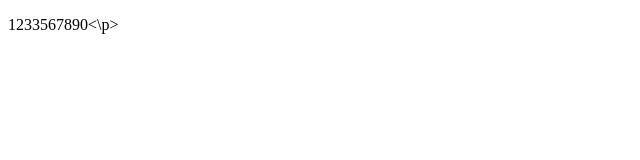
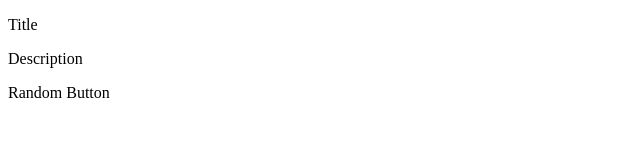
Before and after one commit to avemaro/avemaro.github.io, a plain HTML site: page index.html in a window 1280 px wide. Shown: the whole page, without its empty margins (0-640 px from the left). Drawn offline with Linux system fonts and the light colour scheme.

Commit message:
Update index.html

```diff
--- a/index.html
+++ b/index.html
@@ -4,6 +4,8 @@
     <title>My test page</title>
   </head>
   <body>
-    <p>1233567890<\p>
+    <p>Title</p>
+    <p>Description</p>
+    <p>Random Button</p>
   </body>
 </html>
```
